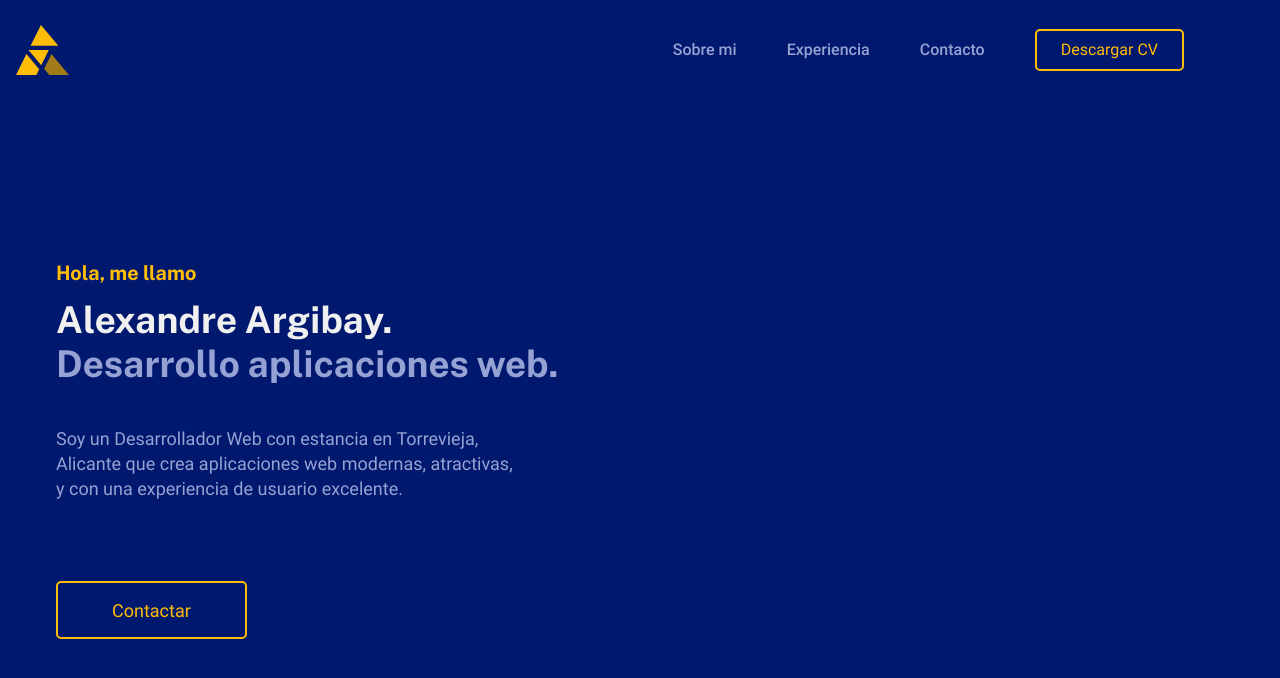
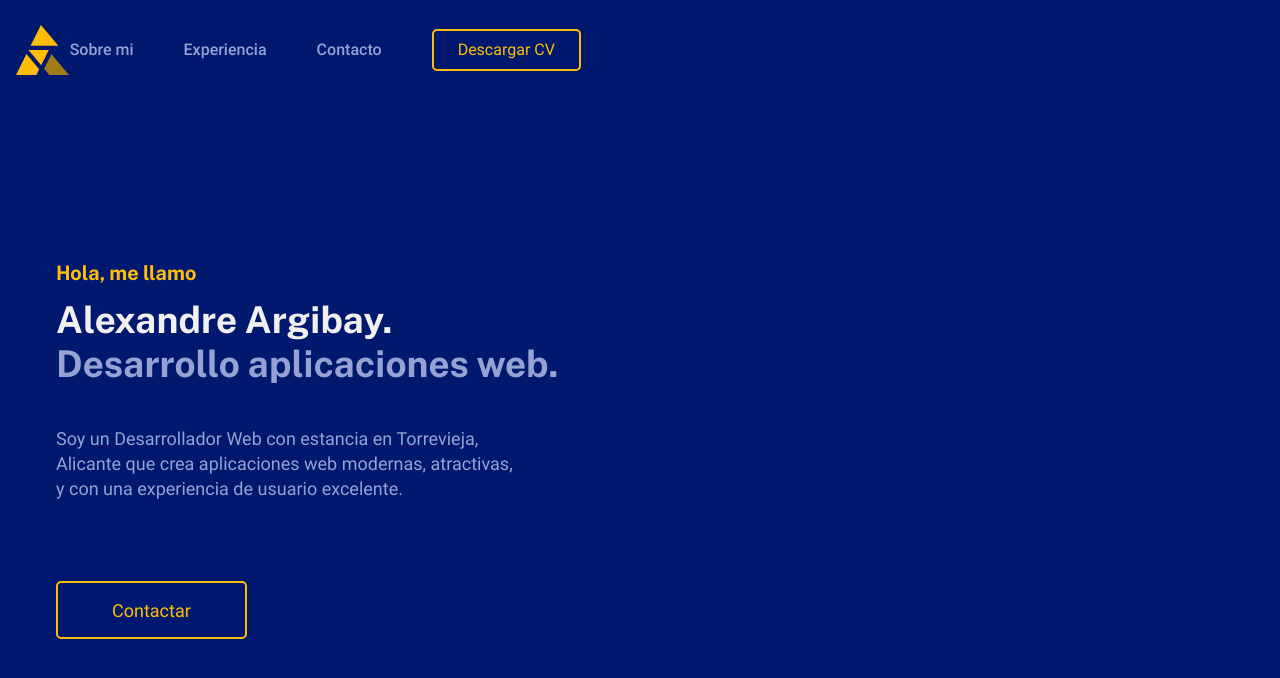
Before and after one commit to alexandreargm/portafolio, a Nuxt app: page / in a window 1280 px wide. Shown: the top 678 px of the page. Built offline with nearby package versions, Linux system fonts and the light colour scheme.

Commit message:
fixed navbar position

```diff
--- a/components/Navbar.vue
+++ b/components/Navbar.vue
@@ -34,14 +34,9 @@ export default {
 <style lang="scss">
 /* Navbar.vue */
 .navbar {
-  position: fixed;
-  top: 0;
-  left: 0;
+  display: flex;
   height: var(--navbar-height);
   flex: 1 100%;
-  width: 100%;
-  margin: 0 auto;
-  display: flex;
   align-items: center;
   background-color: var(--color-bg);
 }
--- a/pages/index.vue
+++ b/pages/index.vue
@@ -35,6 +35,9 @@ export default {
   position: relative;
 }
 .siteframe__header {
+  position: fixed;
+  top: 0;
+  left: 0;
   display: flex;
   justify-content: space-between;
   align-items: center;
```
